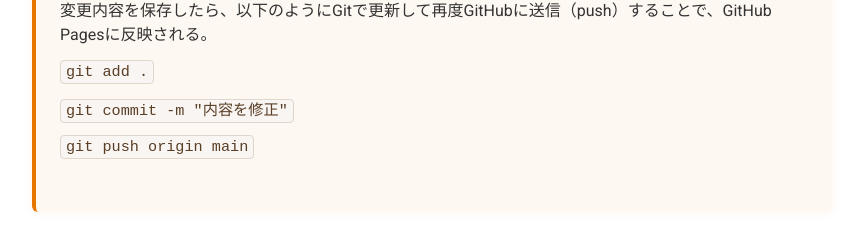
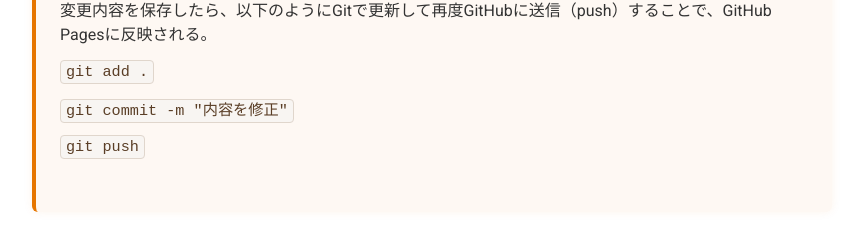
Before and after one commit to MochizukiShunsuke/Voicy_WorkSample, a plain HTML site: page index.html in a window 1280 px wide. Shown: the part 2057-2282 px from the top of the page, without its empty margins (208-1055 px from the left). Drawn offline with Linux system fonts and the light colour scheme.

Commit message:
git push origin mainからgit push

```diff
--- a/index.html
+++ b/index.html
@@ -86,7 +86,7 @@
   変更内容を保存したら、以下のようにGitで更新して再度GitHubに送信（push）することで、GitHub Pagesに反映される。</p>
   				<p><code>git add .</code></p>
   				<p><code>git commit -m "内容を修正"</code></p>
-  				<p><code>git push origin main</code></p>
+  				<p><code>git push</code></p>
 			</section>
 		</section>
 
```
